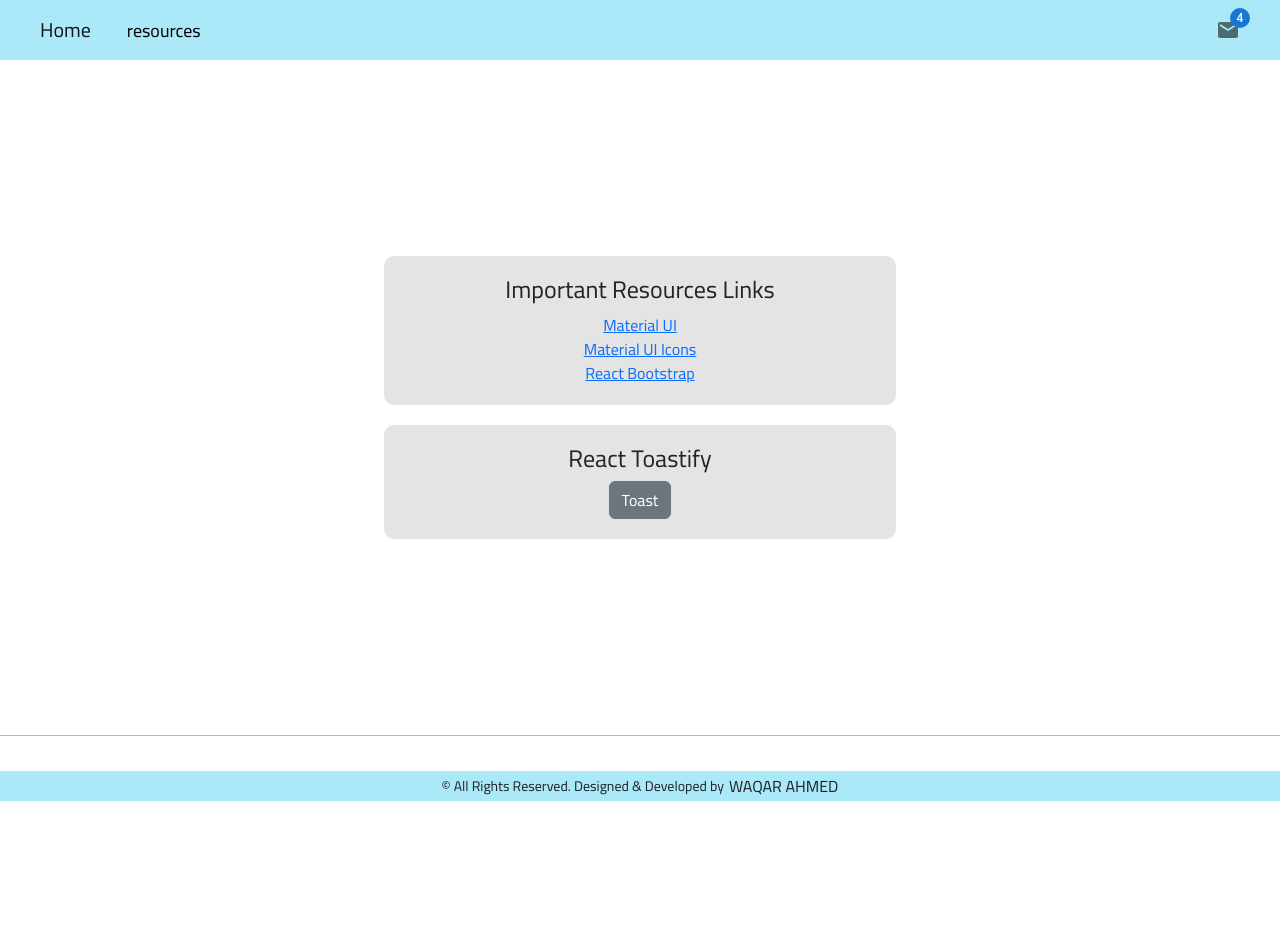
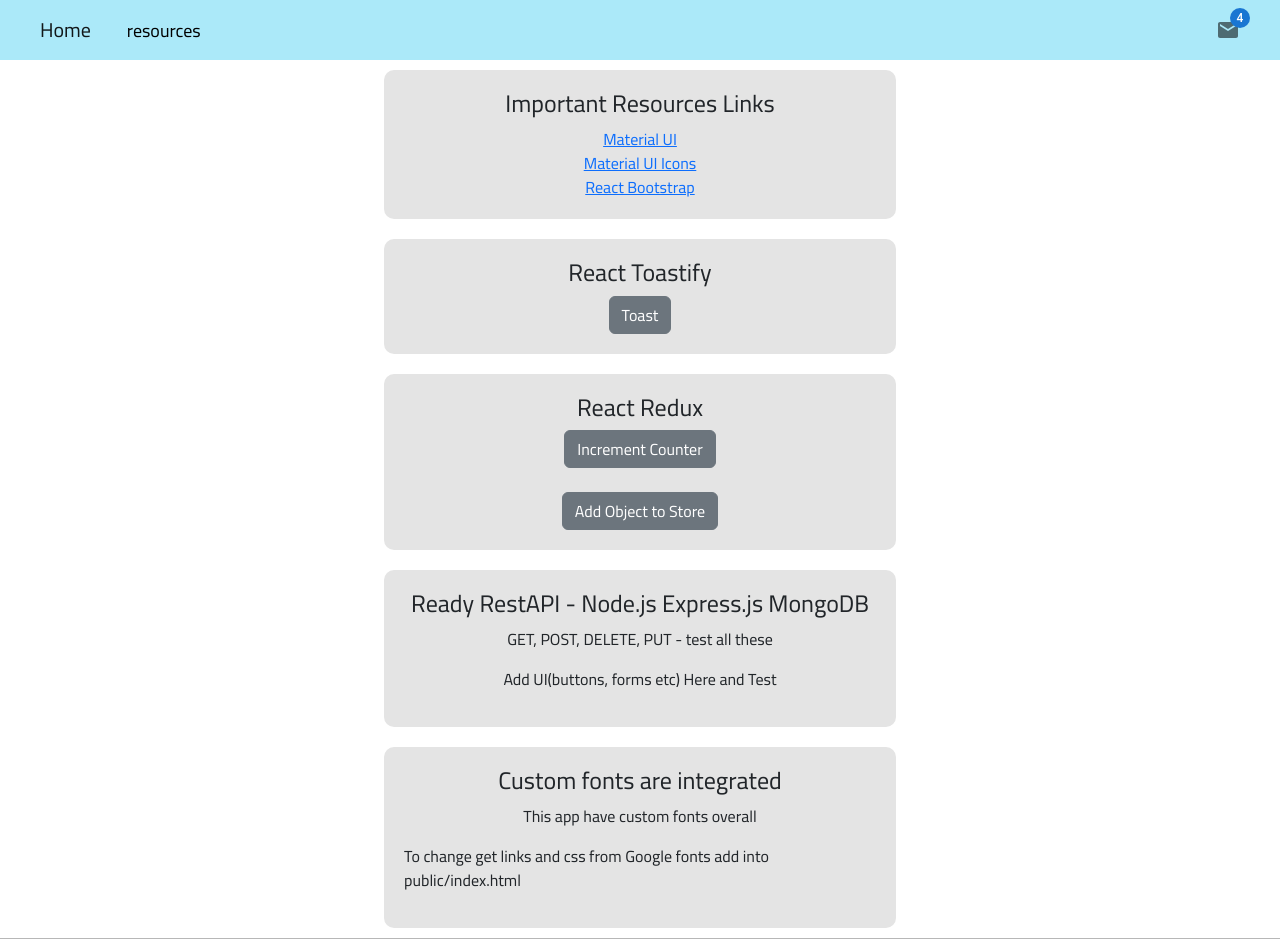
Before and after one commit to waqar-ahmed51/Boilerplate-React-Javascript-hackathon, a React (Create React App) app: page /resources in a window 1280 px wide. Shown: the top 952 px of the page. Before the commit the page ends 801 px from the top, so only its background shows below. Built offline with nearby package versions, Linux system fonts and the light colour scheme.

Commit message:
Redux Added

```diff
--- a/package.json
+++ b/package.json
@@ -15,8 +15,11 @@
     "react": "^18.2.0",
     "react-bootstrap": "^2.4.0",
     "react-dom": "^18.2.0",
+    "react-redux": "^8.0.2",
     "react-router-dom": "^6.3.0",
     "react-scripts": "5.0.1",
+    "react-toastify": "^9.0.7",
+    "redux": "4.0",
     "styled-components": "^5.3.5",
     "web-vitals": "^2.1.4"
   },
--- a/src/components/Footer.jsx
+++ b/src/components/Footer.jsx
@@ -38,6 +38,7 @@
 const Footer = () => {
   return (
     <Container>
+      Footer content here
       <Copyrights>
         © All Rights Reserved. Designed & Developed by
         <Developer> WAQAR AHMED</Developer>
--- a/src/index.js
+++ b/src/index.js
@@ -3,11 +3,20 @@
 import './index.css';
 import App from './App';
 import reportWebVitals from './reportWebVitals';
+//Redux Implementation
+import { createStore } from 'redux';
+import { Provider } from 'react-redux';
+import allReducers from './reducers/allReducers'
+
+const store = createStore(allReducers, window.__REDUX_DEVTOOLS_EXTENSION__ && window.__REDUX_DEVTOOLS_EXTENSION__());
+// console.log("Redux Store : ", store);
 
 const root = ReactDOM.createRoot(document.getElementById('root'));
 root.render(
   <React.StrictMode>
-    <App />
+    <Provider store={store}>
+      <App />
+    </Provider>
   </React.StrictMode>
 );
 
--- a/src/pages/Resources.jsx
+++ b/src/pages/Resources.jsx
@@ -1,6 +1,8 @@
 import React from 'react';
 import styled from 'styled-components';
 import Button from 'react-bootstrap/Button';
+import {ToastContainer,toast} from 'react-toastify';
+import 'react-toastify/dist/ReactToastify.css';
 
 const Container = styled.div`
 min-height: calc(100vh - 59px - 66px);
@@ -21,6 +23,17 @@
 margin: 10px;
 `;
 const Resources = () => {
+  const toastShow =() =>{
+    toast.success('Toast Message', {
+      position: toast.POSITION.TOP_RIGHT
+    });
+    toast.error('Toast Message', {
+      position: toast.POSITION.TOP_RIGHT
+    });
+    toast('Toast Message', {
+      position: toast.POSITION.TOP_LEFT
+    });
+  }
   return (
     <Container>
       <ResourcesContainer>
@@ -31,7 +44,27 @@
       </ResourcesContainer>
       <ResourcesContainer>
         <h4>React Toastify</h4>
-        <Button variant="secondary">Toast</Button>
+        <Button variant="secondary" onClick={toastShow}>Toast</Button>
+        <ToastContainer/>
+      </ResourcesContainer>
+      <ResourcesContainer>
+        <h4>React Redux</h4>
+        <Button variant="secondary">Increment Counter</Button>
+        <br/>
+        <Button variant="secondary">Add Object to Store</Button>
+        <ToastContainer/>
+      </ResourcesContainer>
+      <ResourcesContainer>
+        <h4>Ready RestAPI - Node.js Express.js MongoDB</h4>
+        <p>GET, POST, DELETE, PUT - test all these</p>
+        <p>Add UI(buttons, forms etc) Here and Test</p>
+        <ToastContainer/>
+      </ResourcesContainer>
+      <ResourcesContainer>
+        <h4>Custom fonts are integrated</h4>
+        <p>This app have custom fonts overall</p>
+        <p>To change get links and css from Google fonts add into public/index.html </p>
+        <ToastContainer/>
       </ResourcesContainer>
     </Container>
   )
--- /dev/null
+++ b/src/reducers/AppReducerStore.js
@@ -0,0 +1,17 @@
+//Centralized State (Rdux Store) for all compoments in the application.
+const InitialState = {
+    CartItems: [],
+    TotalCartItems: 0,
+    totalPriceCartItems: 0,
+};
+
+const AppReducerStore = (state = InitialState, action) => {
+    switch (action.type) {
+        case "ItemAddedCart": {
+            return state;
+        }
+        default:
+            return state;
+    }
+};
+export default AppReducerStore;
--- /dev/null
+++ b/src/reducers/Count.js
@@ -0,0 +1,9 @@
+const Count = (state = 0, action) => {
+    switch (action.type) {
+        case 'incremet':
+            return ++state;
+        default:
+            return state;
+    }
+}
+export default Count;
--- /dev/null
+++ b/src/reducers/allReducers.js
@@ -0,0 +1,10 @@
+import AppReducerStore from "./AppReducerStore";
+import Count from "./Count";
+import { combineReducers } from "redux";
+
+const allReducers = combineReducers({
+    AppReducerStore: AppReducerStore,
+    Count: Count
+})
+
+export default allReducers;
```
Also changed, not shown: 1 other file (tests, documents, lock files or other folders).
